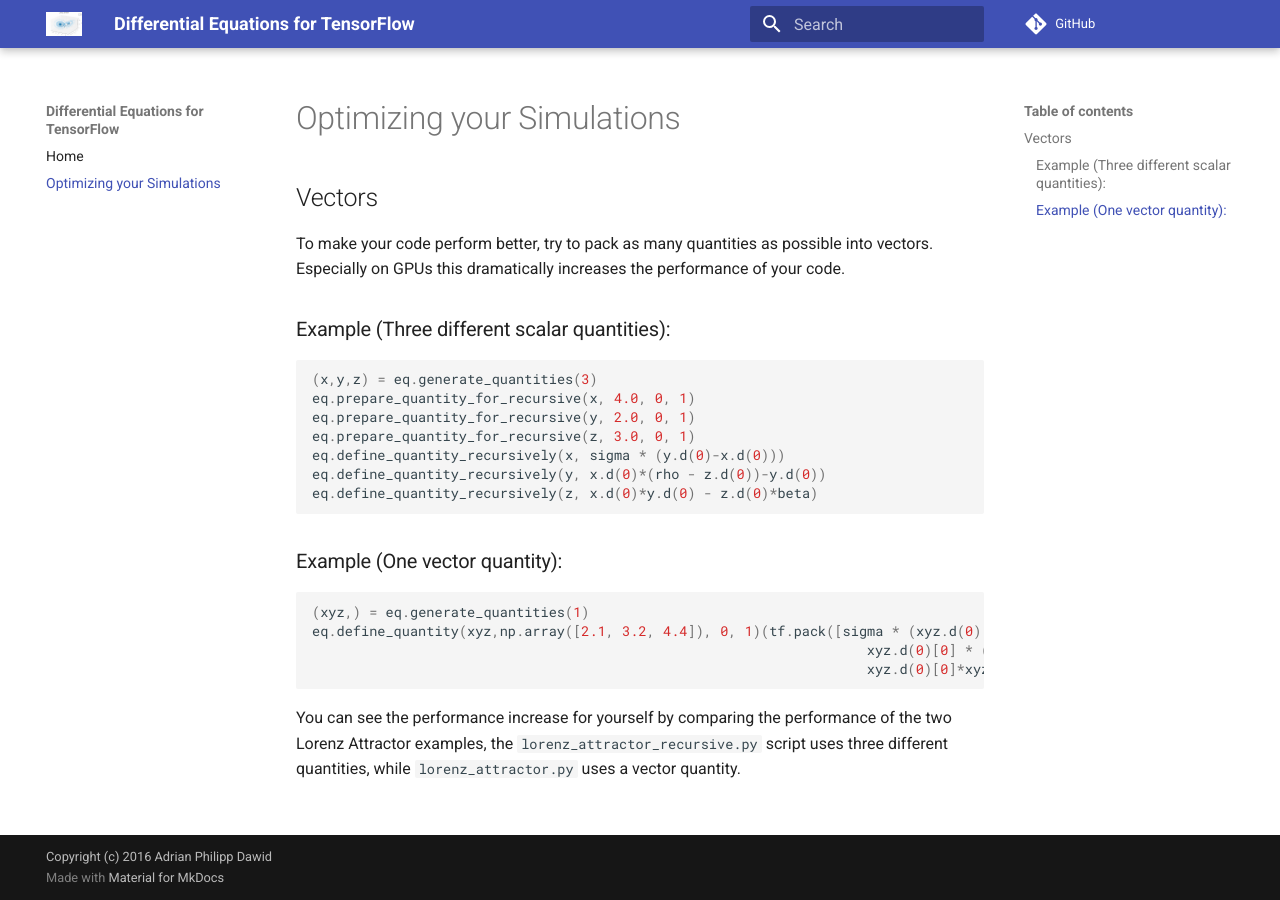
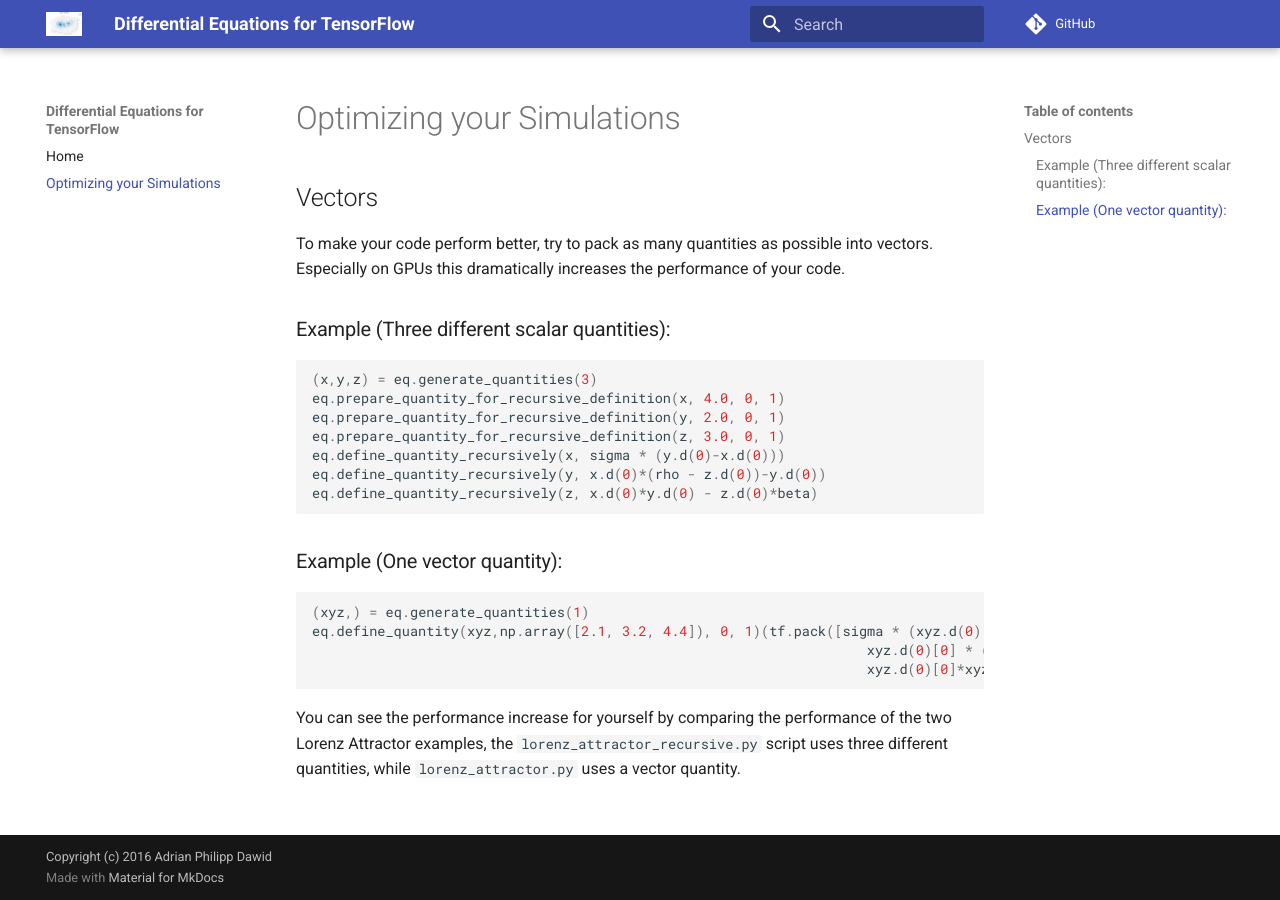
Before and after one commit to dwd31415/tensorflow-diff-eq, an MkDocs documentation site: the page built from docs/optim.md, in a window 1280 px wide. Built offline with MkDocs 1.6.1 and Material for MkDocs 9.7.7, drawn with Linux system fonts in a browser that asks for light colours; comment, search, counter and statistics services are not loaded; old or Windows-style settings are respelled for this version of MkDocs.

Commit message:
Update docs

````diff
--- a/docs/optim.md
+++ b/docs/optim.md
@@ -6,9 +6,9 @@ increases the performance of your code.
 ###Example (Three different scalar quantities):
 ``` python
 (x,y,z) = eq.generate_quantities(3)
-eq.prepare_quantity_for_recursive(x, 4.0, 0, 1)
-eq.prepare_quantity_for_recursive(y, 2.0, 0, 1)
-eq.prepare_quantity_for_recursive(z, 3.0, 0, 1)
+eq.prepare_quantity_for_recursive_definition(x, 4.0, 0, 1)
+eq.prepare_quantity_for_recursive_definition(y, 2.0, 0, 1)
+eq.prepare_quantity_for_recursive_definition(z, 3.0, 0, 1)
 eq.define_quantity_recursively(x, sigma * (y.d(0)-x.d(0)))
 eq.define_quantity_recursively(y, x.d(0)*(rho - z.d(0))-y.d(0))
 eq.define_quantity_recursively(z, x.d(0)*y.d(0) - z.d(0)*beta)
````
Also changed, not shown: docs/index.md (+3 -0 lines).
